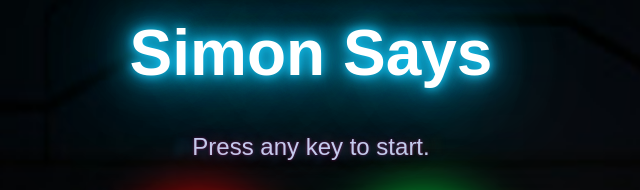
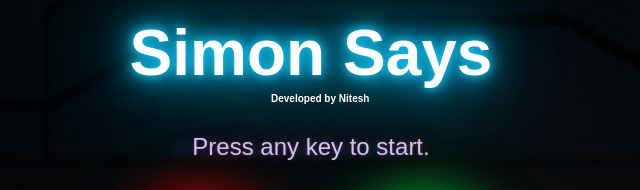
Before and after one commit to Nitesh7343/Simon-Says-Game, a plain HTML site: page index.html in a window 1280 px wide. Shown: the top 190 px of the page, 329-969 px from the left. Drawn offline with Linux system fonts and the light colour scheme.

Commit message:
Owned by

```diff
--- a/index.html
+++ b/index.html
@@ -9,6 +9,7 @@
 <body>
     <div class="neon-container">
     <h1 class="neon-text">Simon Says</h1>
+    <h4>Developed by Nitesh</h4>
 </div>
 
 <h2>Press any key to start.</h2>
--- a/style.css
+++ b/style.css
@@ -222,3 +222,11 @@ h2 {
   text-shadow: 0 0 10px #0f0, 0 0 20px #0f0, 0 0 30px #0f0;
   margin-bottom : 60px;
 }
+
+h4 {
+    text-align: center;
+    font-size: 10px;
+    position: absolute;
+    top : 80px;
+    left:600px;
+}
```
